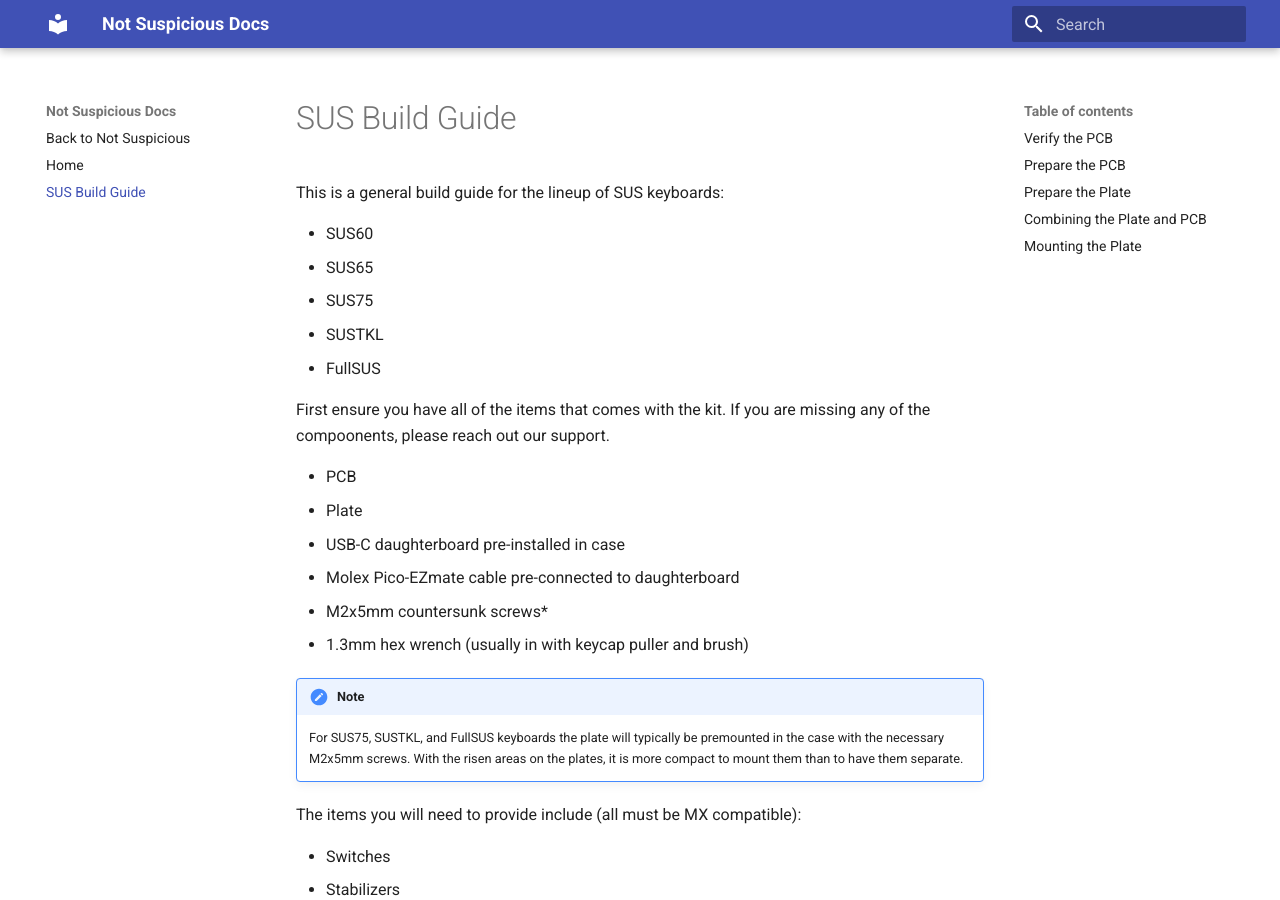
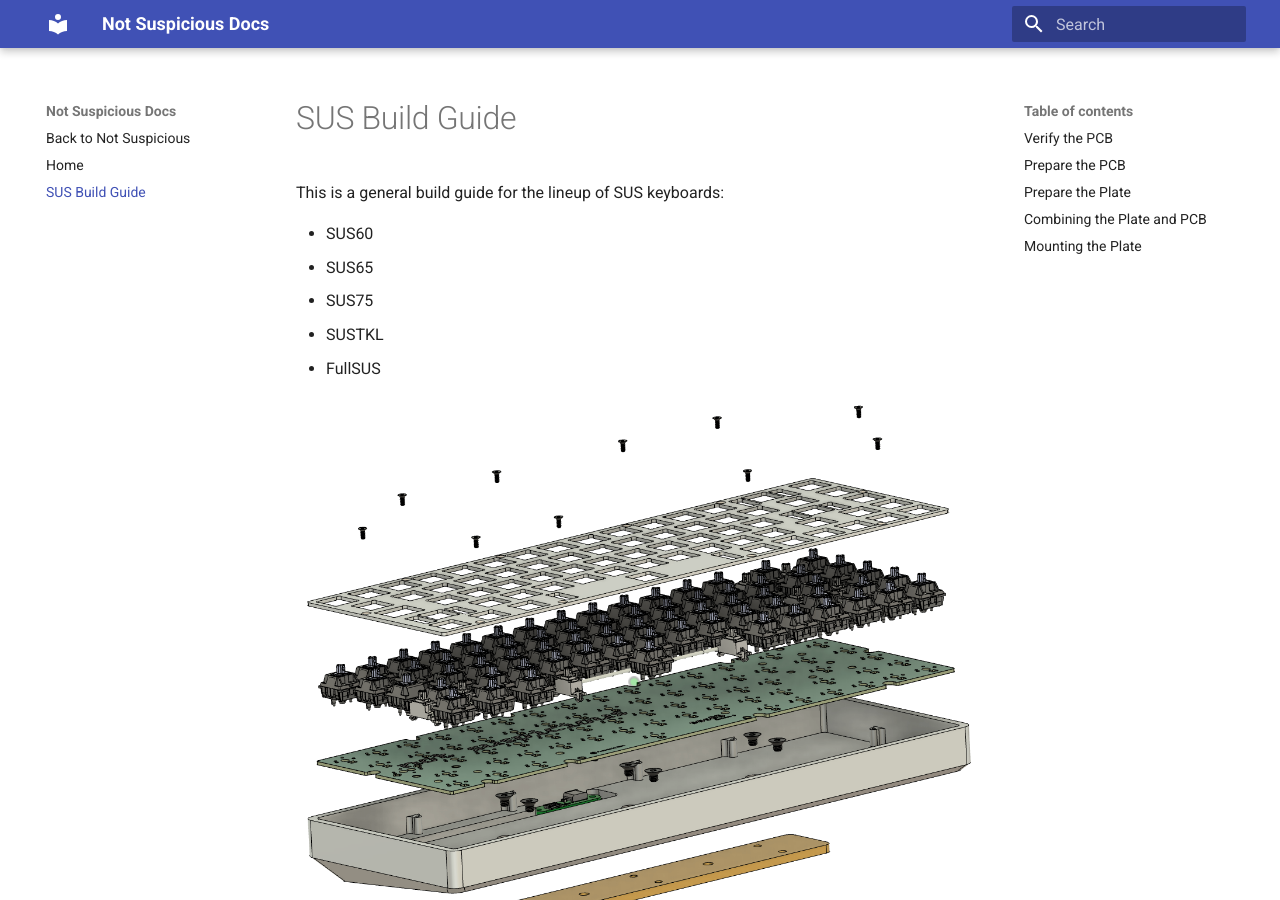
Before and after one commit to krobertson/notsuspicious-docs, an MkDocs documentation site: the page built from docs/sus.md, in a window 1280 px wide and 900 px high. Built offline with MkDocs 1.6.1 and Material for MkDocs 9.7.7, drawn with Linux system fonts in a browser that asks for light colours.

Commit message:
Added exploded view to the top

```diff
--- a/docs/sus.md
+++ b/docs/sus.md
@@ -7,6 +7,8 @@ This is a general build guide for the lineup of SUS keyboards:
 * SUS75
 * SUSTKL
 * FullSUS
+
+![](images/sus/00-exploded-view.png)
 
 First ensure you have all of the items that comes with the kit. If you are missing any of the compoonents, please reach out our support.
 
```
Also changed, not shown: docs/images/sus/00-exploded-view.png (added), 1 other file.
